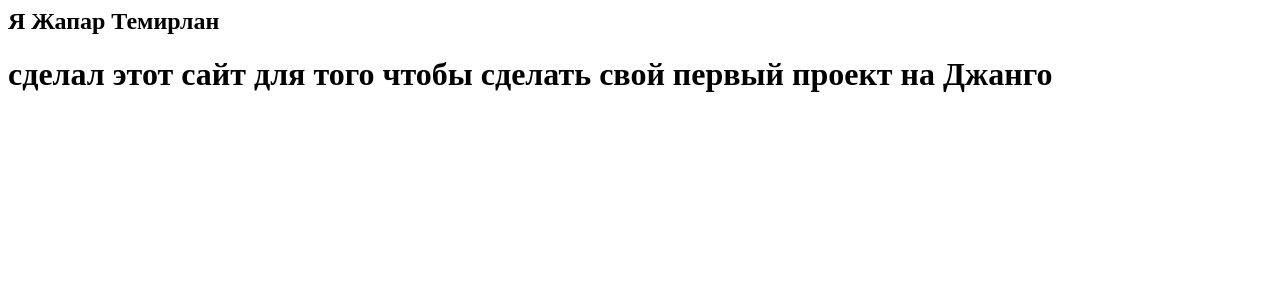
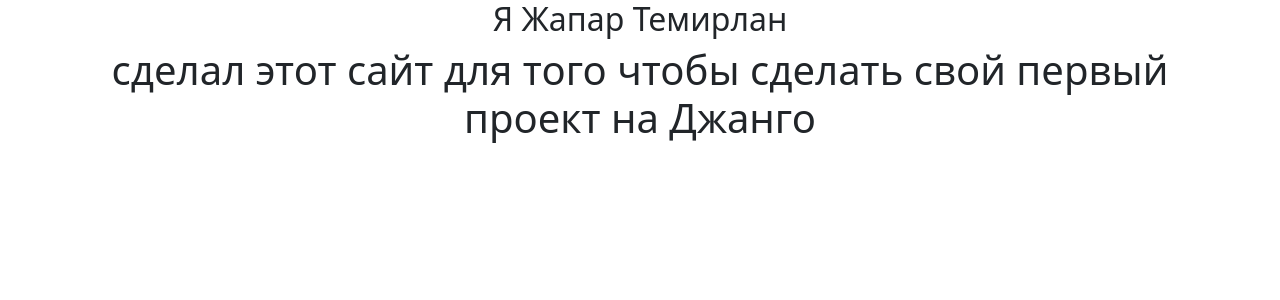
Before and after one commit to ArkTZ/django-password-generator, a Django app: page /about_us in a window 1280 px wide. Shown: the top 300 px of the page. Run offline with Django 4.2, Linux system fonts and the light colour scheme.

Commit message:
Небольшие правки

```diff
--- a/password_generator/generator/templates/generator/about.html
+++ b/password_generator/generator/templates/generator/about.html
@@ -1,2 +1,5 @@
-<h2>Я Жапар Темирлан</h2>
-<h1>сделал этот сайт для того чтобы сделать свой первый проект на Джанго</h1>
+<link href="https://cdn.jsdelivr.net/npm/bootstrap@5.2.0-beta1/dist/css/bootstrap.min.css" rel="stylesheet" integrity="sha384-0evHe/X+R7YkIZDRvuzKMRqM+OrBnVFBL6DOitfPri4tjfHxaWutUpFmBp4vmVor" crossorigin="anonymous">
+<div class="container text-center">
+    <h2>Я Жапар Темирлан</h2>
+    <h1>сделал этот сайт для того чтобы сделать свой первый проект на Джанго</h1>
+</div>
--- a/password_generator/generator/templates/generator/password.html
+++ b/password_generator/generator/templates/generator/password.html
@@ -3,5 +3,5 @@
     <h1>Your password is:</h1>
     <h2 class="alert alert-success">{{ password }}</h2>
 
-    <a href="{% url 'home' %}" class="btn btn-warning">Home</a>
+    <a href="{% url 'home' %}" class="btn btn-info">Home</a>
 </div>
```
